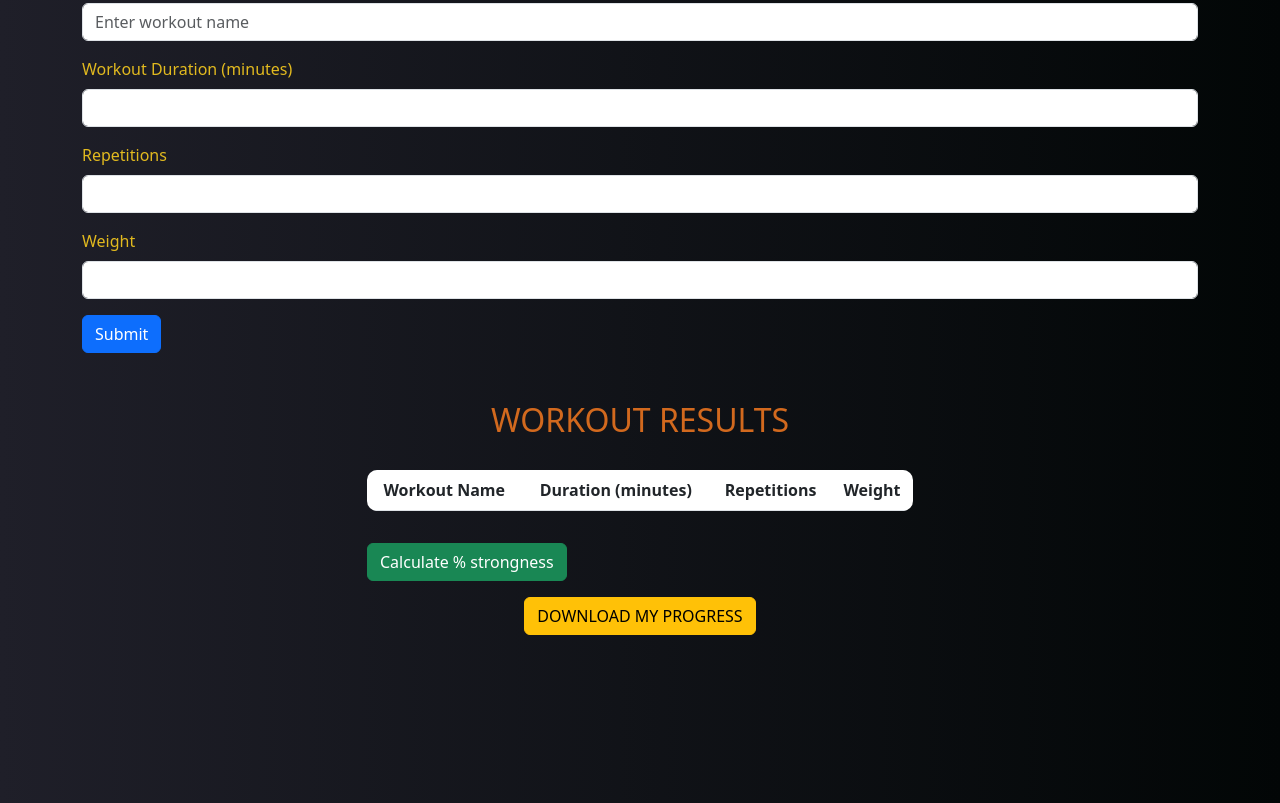
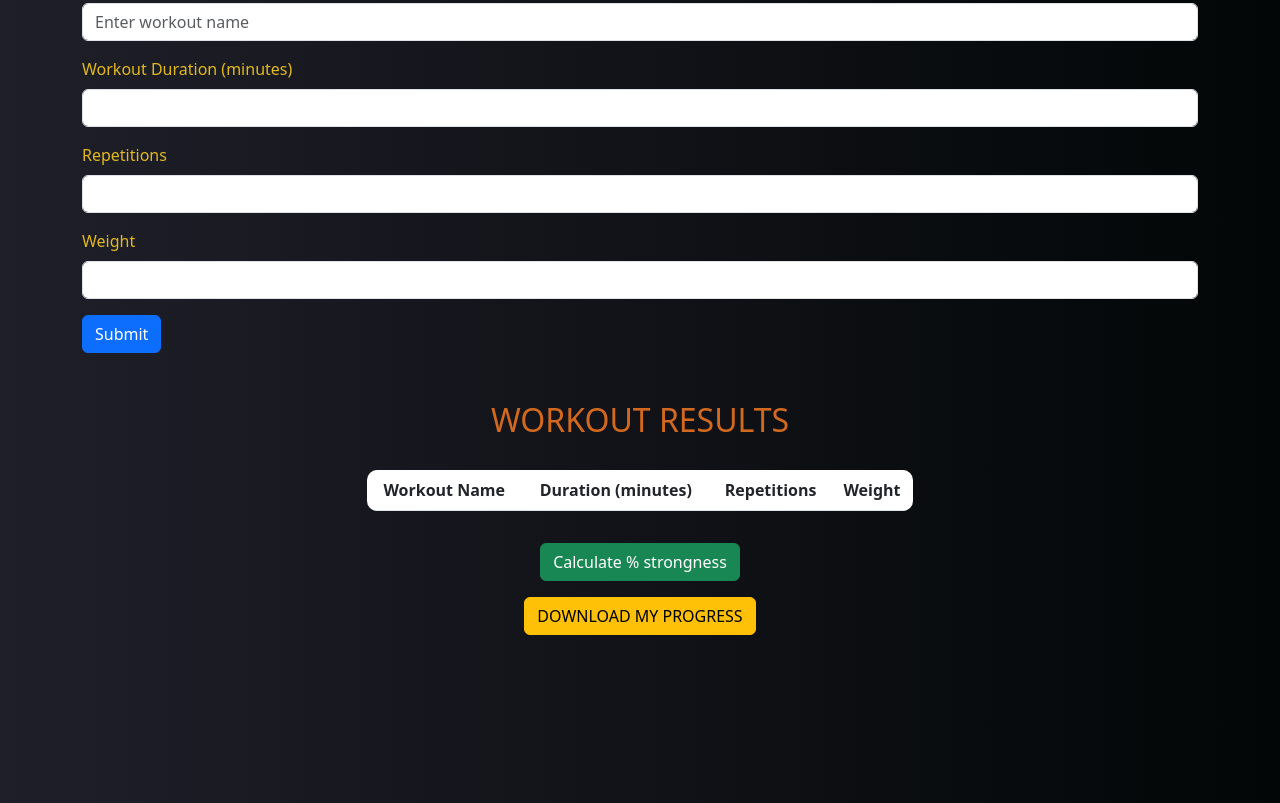
Before and after one commit to Susanna2024/Evaluaci-n-Continua-2---Susanna-Signoretti, a plain HTML site: page pagf.html in a window 1280 px wide. Shown: the part 1054-1857 px from the top of the page. Drawn offline with nearby package versions, Linux system fonts and the light colour scheme.

Commit message:
change line button

```diff
--- a/pagf.html
+++ b/pagf.html
@@ -365,7 +365,7 @@
 
   <!-- analyze button -->
   <div class="row justify-content-center mt-3">
-    <div class="col-md-6">
+    <div class="col-md-6 text-center">
       <button onclick="analyzeWorkout1()" class="btn btn-success btn-block">Calculate % strongness</button>
     </div>
   </div>
```
Also changed, not shown: pagl.html (+1 -1 lines), pagt.html (+1 -1 lines).
